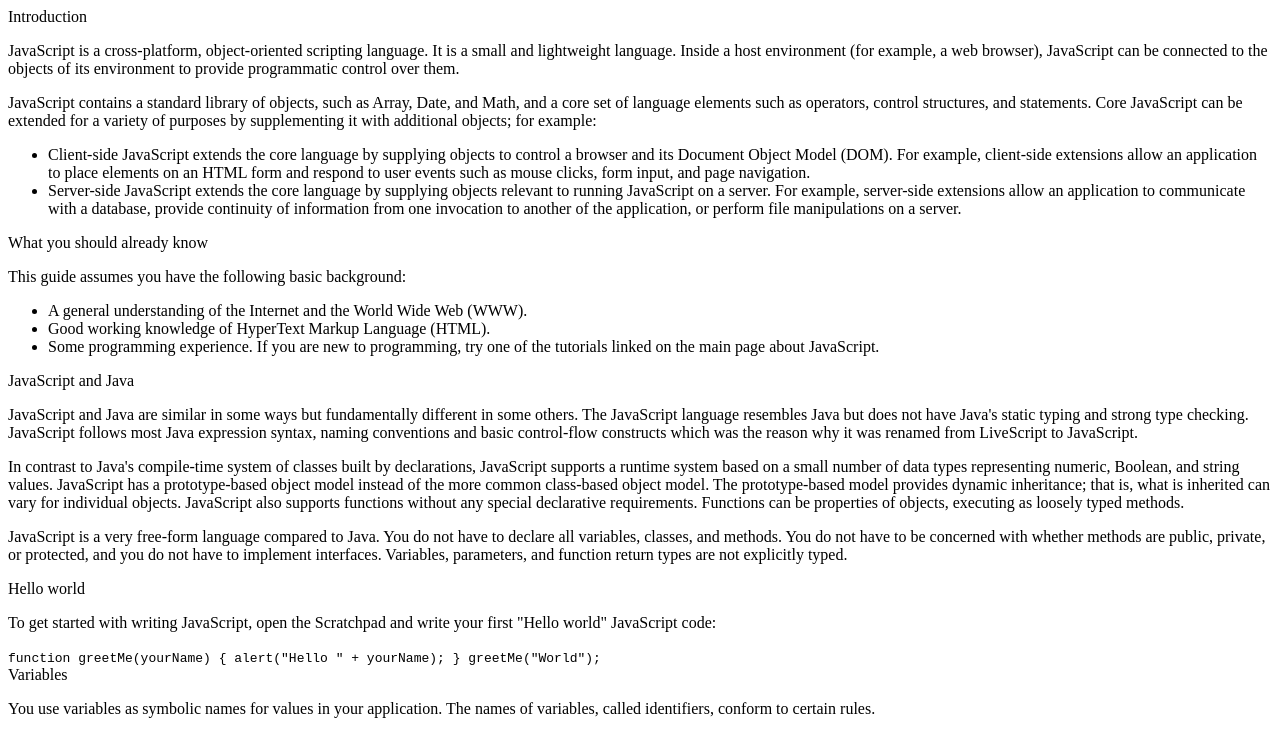
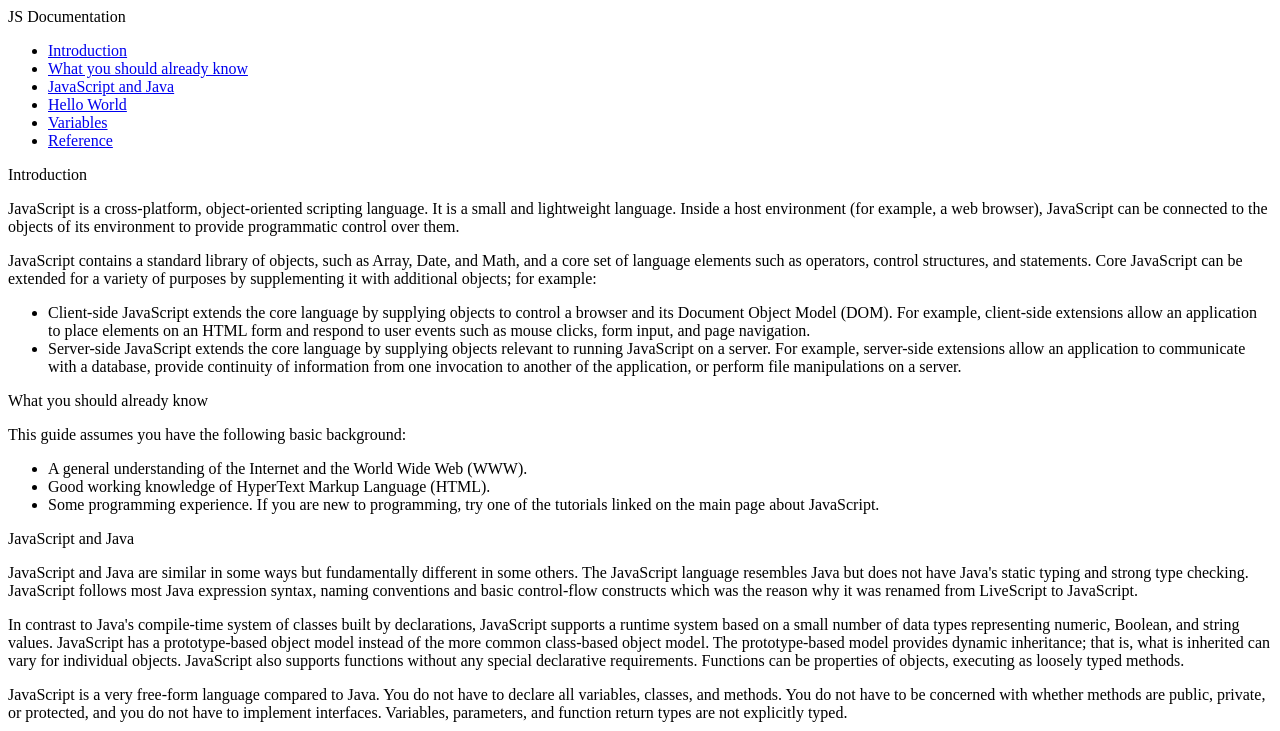
Before and after one commit to WilAm1/technical-documentation-page, a plain HTML site: page index.html in a window 1280 px wide. Shown: the top 731 px of the page. Drawn offline with Linux system fonts and the light colour scheme.

Commit message:
Add links to html

```diff
--- a/index.html
+++ b/index.html
@@ -11,6 +11,16 @@
 <body>
     <main id="main-doc" class="main">
         <nav id="nav-bar" class="nav-bar">
+            <header class="nav-bar-header">JS Documentation</header>
+            <ul>
+                <li><a href="#introduction">Introduction</a></li>
+                <li><a href="#what-you-should-already-know">What you should already know</a></li>
+                <li><a href="#javascript-and-java">JavaScript and Java</a></li>
+                <li><a href="#hello-world">Hello World</a></li>
+                <li><a href="#variables">Variables</a></li>
+                <li><a href="#reference">Reference</a></li>
+
+            </ul>
 
         </nav>
 
```
